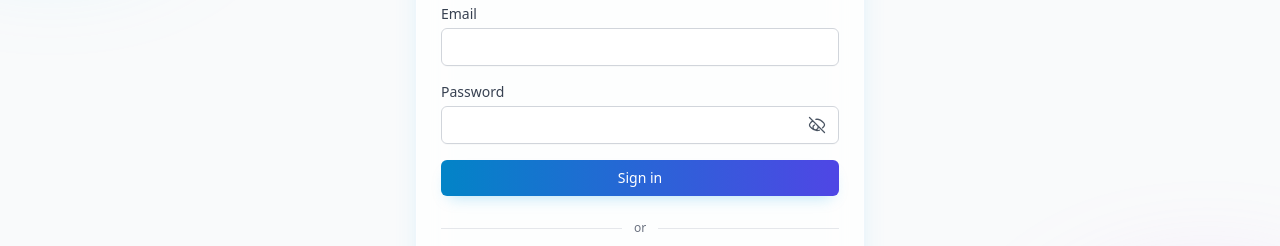
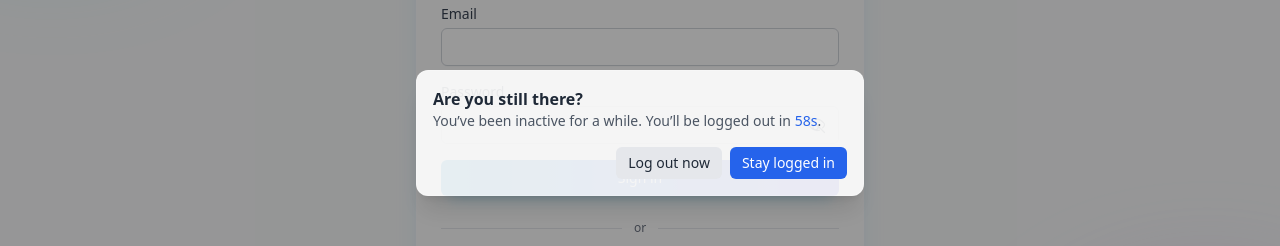
Before and after one commit to mohidul-hq/Insurance_MS, a React (Vite) app: page / in a window 1280 px wide. Shown: the part 267-513 px from the top of the page. Built offline with nearby package versions, Linux system fonts and the light colour scheme; no server answers.

Commit message:
update logout time hours to min

```diff
--- a/src/components/AuthProvider.jsx
+++ b/src/components/AuthProvider.jsx
@@ -15,7 +15,7 @@ export function AuthProvider({ children }) {
   const [idleCountdown, setIdleCountdown] = useState(60) // seconds to decide
 
   // Config: 2 hours of inactivity triggers warning, then 60s before auto logout
-  const IDLE_MS = 2 * 60 * 60 * 1000
+  const IDLE_MS = 2 * 60
   const WARN_SECONDS = 60
 
   const fetchUser = useCallback(async () => {
```
Also changed, not shown: 1 other file (tests, documents, lock files or other folders).
